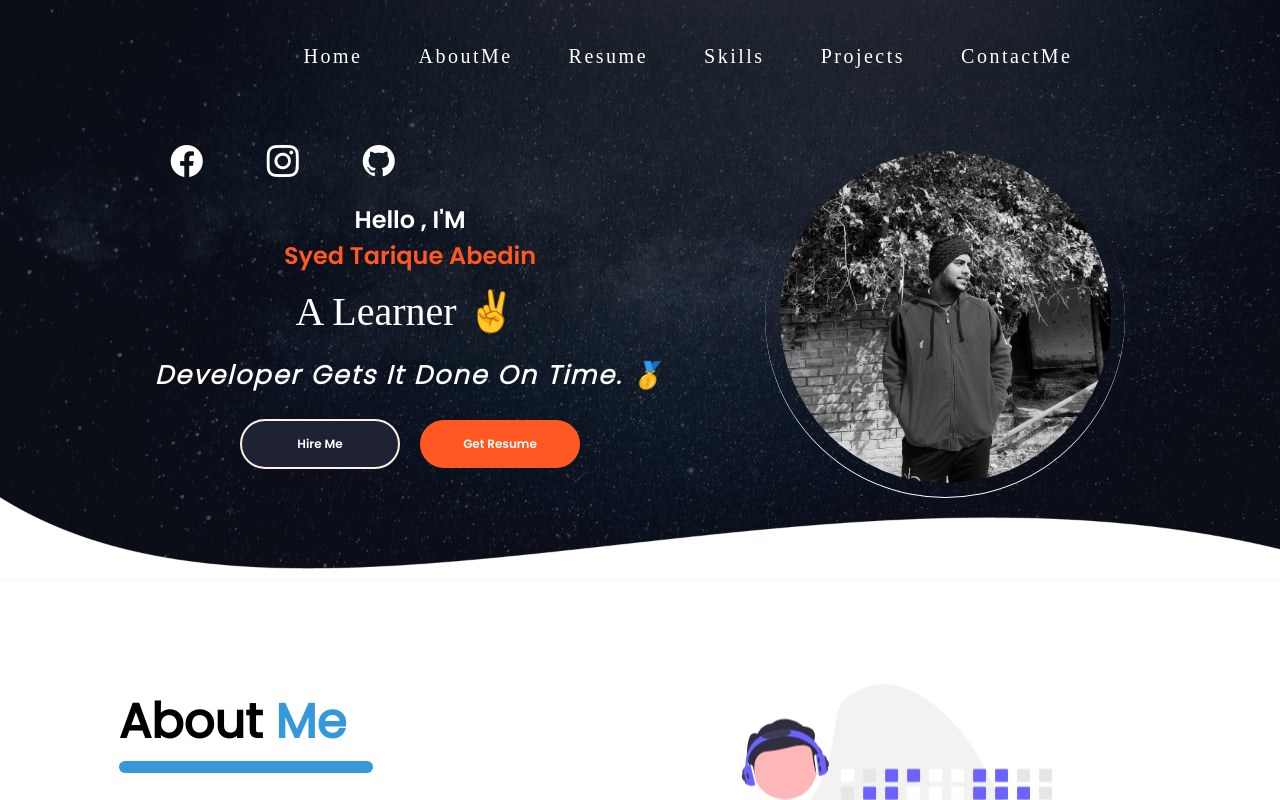
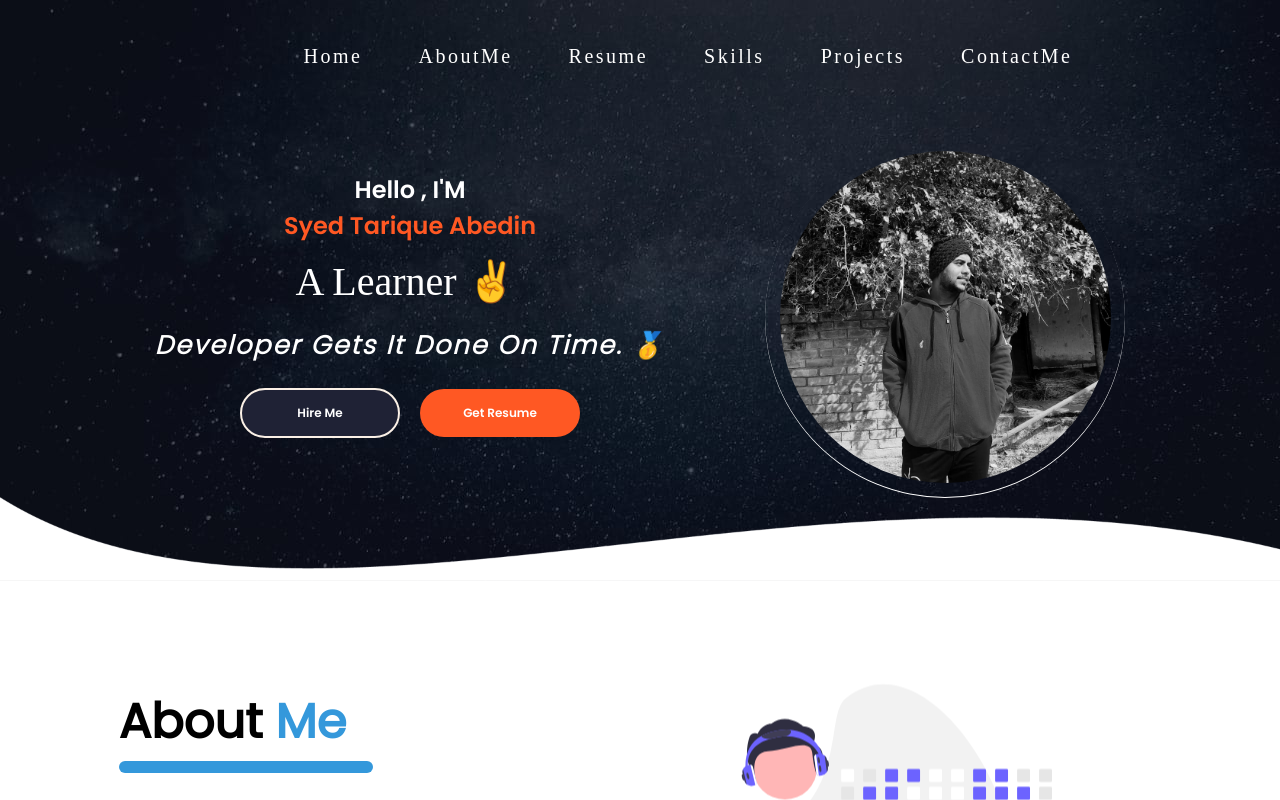
Before and after one commit to Syedtariqu/MyPortfolio, a React (Create React App) app: page / in a window 1280 px wide. Shown: the top 800 px of the page. Built offline with nearby package versions, Linux system fonts and the light colour scheme.

Commit message:
Update Profile.js

```diff
--- a/src/Protfolio/Profile.js
+++ b/src/Protfolio/Profile.js
@@ -50,7 +50,7 @@ const Profile = () => {
                               viewport={{ once: true }}
                               className='profile-details'>
                               <div className='colz'>
-                                   <div className="colz-icon flex space-x-8 text-4xl">
+                                   {/* <div className="colz-icon flex space-x-8 text-4xl">
                                         <a href="https://www.facebook.com/syed.ayan.56808?mibextid=ZbWKwL" target="_blank">
                                              <i class="bi bi-facebook"></i>
                                         </a>
@@ -60,7 +60,7 @@ const Profile = () => {
                                         <a href="https://github.com/Syedtariqu" target="_blank">
                                              <i class="bi bi-github"></i>
                                         </a>
-                                   </div>
+                                   </div> */}
                               </div>
 
                               <div className='profile-details-name'>
```
